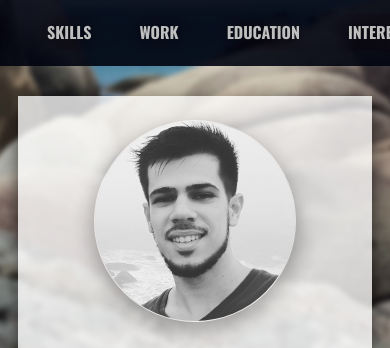
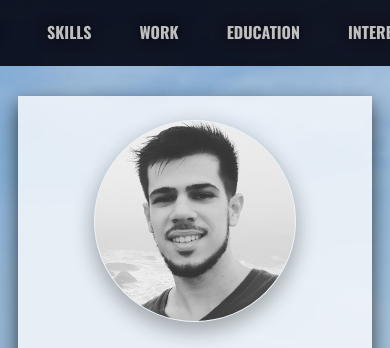
Before and after one commit to leanseefeld/leander.one, a website: page src/index.html in a window 390 px wide. Shown: the top 348 px of the page. Drawn offline with nearby package versions, Linux system fonts and the light colour scheme; files that its build step writes are made by us from their sources; files whose address does not match are found by name.

Commit message:
background adjustments for mobile devices

```diff
--- a/src/style/master.scss
+++ b/src/style/master.scss
@@ -2,9 +2,10 @@
 @import 'contact-icons';
 
 body {
-  background: url('../img/bombinhas-rocks-blur30.jpg') center / cover no-repeat fixed;
+  background: url('../img/bombinhas-rocks-blur30.jpg') no-repeat fixed;
   background-color: $ls-bg-color;
-  background-position: 50% 11%;
+  background-position: initial;
+  background-size: 100vw auto;
   color: $ls-color;
   font-family: $ls-body-font;
   height: 100%;
@@ -275,6 +276,11 @@ footer {
     max-width: 900px;
   }
 }
+@media (orientation: portrait) {
+  body {
+    background-size: auto 100vh;
+  }
+}
 @media (max-width: 870px) {
   body {
     .intro {
```
